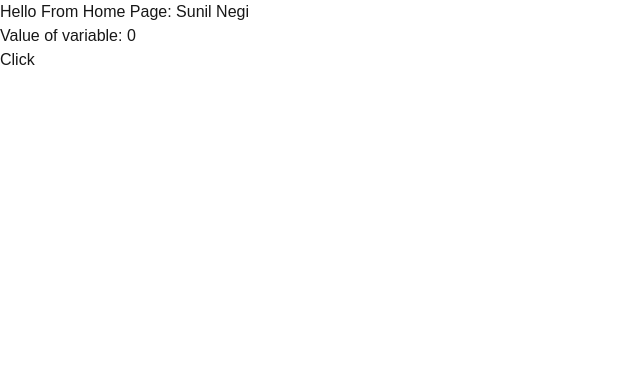
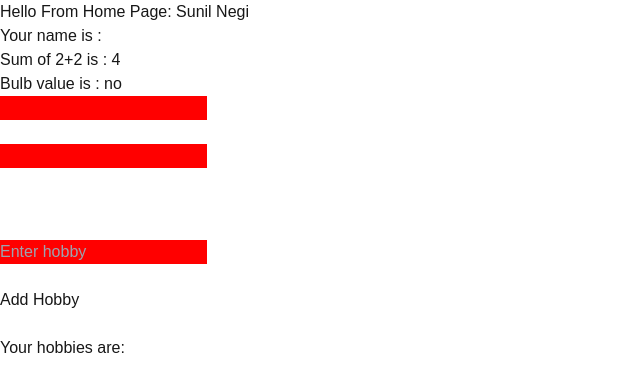
Before and after one commit to SunilSingh2208/first-react-app, a Next.js app: page / in a window 1280 px wide. Shown: the top 392 px of the page, without its empty margins (0-640 px from the left). Built offline with nearby package versions, Linux system fonts and the light colour scheme.

Commit message:
array methods add

```diff
--- a/app/page.tsx
+++ b/app/page.tsx
@@ -1,33 +1,172 @@
 "use client";
-import {useState} from 'react';
+import { useState } from 'react';
 
 export default function Home() {
   //hooks are function is react to manage a state(s)
   //used in place of variable to show update in DOM
-  const [value, setCurrentValue] = useState(0);
+  const [value, setCurrentValue] = useState(10);
+  const [name, setName] = useState("");
+  const [email, setEmail] = useState("");
+  const [hasLight, setHasLight] = useState(false);
+  const [inputValue, setInputValue] = useState("");
+
+  //tomorrow
+  const [hobbies, setHobbies] = useState([]);
+  const [profile, setProfile] = useState({
+    age: null,
+    height: null,
+    color: null,
+    name: "",
+    email: "",
+    password: "",
+    hobbies: [],
+    hasLight: true
+  })
+
+
   // value = any variable(state) name that holds the value
   //setCurrentValue = any function name that updates the variable value, it is asynchoronous(side effect)
   // 5 is the initial value
-  // default null if 5 is not set or passed
-  let a = 5;
+  // default undefined if 5 is not set or passed
+  let a = 10;
 
+  //useState can hold any kind of value(data type)
+  // number, string, boolean, object, array, etc
 
-  const update=()=>{
-    console.log("Here is the update function, value of a is : ", a);
+  const update = () => {
+    console.log("value of a: ", a);
     a++;
   }
 
-
-  const updateState = ()=>{
-    setCurrentValue(value+1);
+  const updateState = () => {
+    setCurrentValue(value + 1);
     console.log("Here is the updateState function, value of value variable is : ", value);
   }
+
+  const updateName = (event) => {
+    console.log("event -->", event.target.name, "------", event.target.value);
+    setName(event.target.value);
+    // setName(previous=>{
+    //   return event.target.value;
+    // });
+
+  }
+
+  const addHobby = () => {
+    setHobbies((previous) => {
+      if (inputValue !== "") {
+        //spread operator
+        return [...previous, inputValue]
+      } else {
+        return previous;
+      }
+
+    });
+
+
+    // setHobbies([...hobbies, inputValue]);
+    setInputValue("");
+  }
+
+
+  // console.log("Hobbies --", hobbies);
+
+  let myarray = [2, 5, 6];
+
+  //map returns a new array with modified value also
+  //but it can't change the length of the new array
+  let b = myarray.map(item=>{
+    return item*2;
+  })
+
+  //filter method is used to filter out the values from the array
+  //it return a new array that passes a certain condition
+  //it can changes the length of the array(new array)
+  let c = myarray.filter(item=>{
+    return item%2==0; // either true  or false
+  })
+
+  console.log("b --", b);
+  console.log("a --", myarray);
+  console.log("c --", c);
+
+
+
+  const myhobby = ['cricket', 'football', 'soccer'];
+
+  //filter the myhobby array
+  //return only hobbies that are not cricket
+
+  const newHobby = myhobby.filter(item=>{
+    return item!= 'cricket';
+  })
+
+  console.log("original hobby: ", myhobby);
+  console.log("new hobby: ", newHobby);
+
+
 
   return (
     <div>
       <div>Hello From Home Page: Sunil Negi</div>
-      <h3>Value of variable: {value}</h3>
-      <button onClick={updateState}>Click</button>
+      {/* <h3>Value of variable: {value}</h3>
+      <button onClick={updateState}>Click</button> */}
+      <h3>Your name is : {name} </h3>
+      <h3>Sum of 2+2 is : {2 + 2}</h3>
+      <h3>Bulb value is : {hasLight ? "yes" : "no"}</h3>
+
+      <input
+        type='text'
+        value={name}
+        name='username'
+        onChange={updateName}
+        style={{ background: "red" }}
+      />
+      <br />
+      <br />
+      <input
+        type='text'
+        value={email}
+        name='email'
+        onChange={(event) => {
+          setEmail(event.target.value);
+        }}
+        style={{ background: "red" }}
+      />
+
+      <br />
+      <br />
+      <br />
+      <br />
+      {/* Array type */}
+      <input
+        type='text'
+        value={inputValue}
+        name='hobby'
+        placeholder='Enter hobby'
+        onChange={(event) => {
+          setInputValue(event.target.value);
+        }}
+        style={{ background: "red" }}
+      />
+      <br />
+      <br />
+      <button onClick={addHobby}>Add Hobby</button>
+      <br />
+      <br />
+
+      <h3>Your hobbies are: </h3>
+      {
+        // hobbies.map((hobby, index)=>{
+        //   return (<p key={index}>{index+1}: {hobby}</p>)
+        // })
+
+        hobbies.map((hobby, index) => (<p key={index}>
+          {index + 1}: {hobby}
+        </p>)
+        )
+      }
+
     </div>
   );
 };
```
